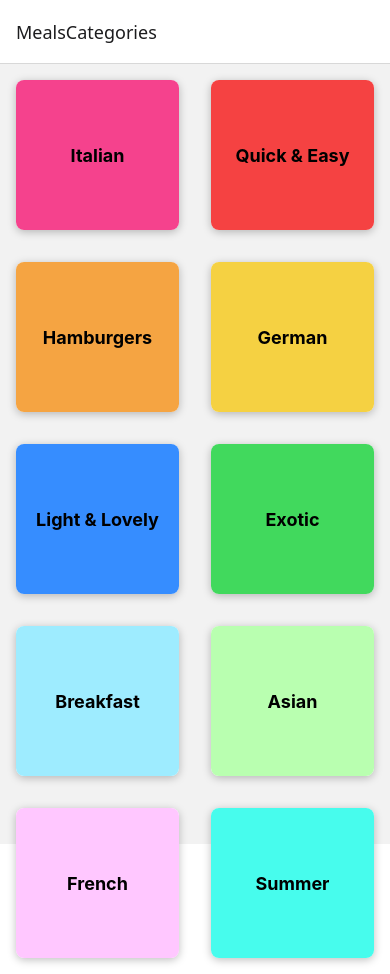
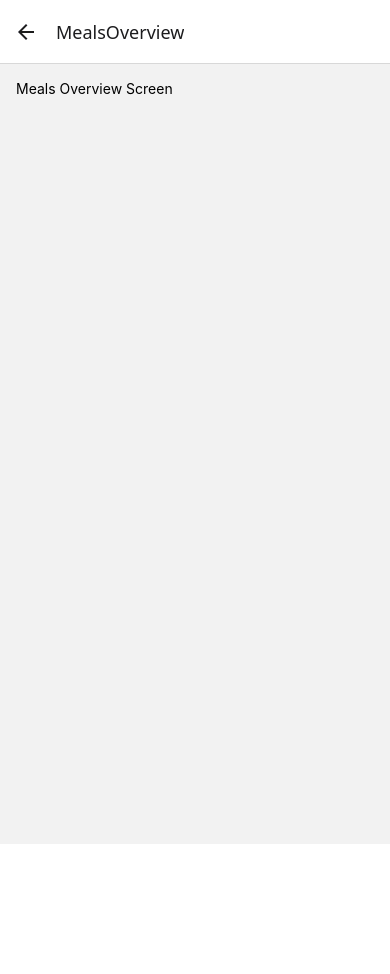
Before and after one commit to Andresfrla/menu-app-RN, a React Native app: screen /MealsOverview in a window 390 px wide. After the commit the page ends 844 px from the top, so only its background shows below. Built offline with nearby package versions, Linux system fonts and the light colour scheme.

Commit message:
create the efirst part of the navigation

```diff
--- a/App.js
+++ b/App.js
@@ -3,6 +3,7 @@
 import { StatusBar } from "expo-status-bar";
 import { NavigationContainer } from "@react-navigation/native";
 import { createNativeStackNavigator } from "@react-navigation/native-stack";
+import MealsOverviewScreen from "./screens/MealsOverviewScreen";
 
 const Stack = createNativeStackNavigator();
 
@@ -12,7 +13,8 @@
       <StatusBar styles="dark" />
       <NavigationContainer>
         <Stack.Navigator>
-          <Stack.Screen name="MealsCategories" component={CategoryScreen}/>
+          <Stack.Screen name="MealsCategories" component={CategoryScreen} />
+          <Stack.Screen name="MealsOverview" component={MealsOverviewScreen} />
         </Stack.Navigator>
       </NavigationContainer>
     </>
--- a/components/CategoryGridTile.js
+++ b/components/CategoryGridTile.js
@@ -1,6 +1,6 @@
 import { Pressable, StyleSheet, Text, View, Platform } from "react-native";
 
-function CategoryGridTile({ title, color }) {
+function CategoryGridTile({ title, color, onPress }) {
   return (
     <View style={styles.gridItem}>
       <Pressable
@@ -9,6 +9,7 @@
           styles.button,
           pressed ? styles.buttonPressed : null,
         ]}
+        onPress={onPress}
       >
         <View style={[styles.innerContainer, { backgroundColor: color }]}>
           <Text style={styles.title}>{title}</Text>
--- a/screens/CategoryScreen.js
+++ b/screens/CategoryScreen.js
@@ -2,13 +2,22 @@
 import { CATEGORIES } from "../data/dummy-data";
 import CategoryGridTile from "../components/CategoryGridTile";
 
-function renderCategoryItem(itemData) {
-  return (
-    <CategoryGridTile title={itemData.item.title} color={itemData.item.color} />
-  );
-}
 
-function CategoryScreen() {
+
+function CategoryScreen({navigation}) {
+
+  function renderCategoryItem(itemData) {
+    function pressHandler() {
+      navigation.navigate("MealsOverview", {
+        categoryId: itemData.item.id,
+      });
+    }
+
+    return (
+      <CategoryGridTile title={itemData.item.title} color={itemData.item.color} onPress={pressHandler}/>
+    );
+  }
+
   return (
     <View>
       <FlatList
--- /dev/null
+++ b/screens/MealsOverviewScreen.js
@@ -0,0 +1,19 @@
+import { Text, View, StyleSheet } from "react-native";
+import { MEALS } from "../data/dummy-data";
+
+function MealsOverviewScreen() {
+  return (
+    <View style={styles.container}>
+      <Text>Meals Overview Screen</Text>
+    </View>
+  );
+}
+
+const styles = StyleSheet.create({
+    container: {
+        flex: 1,
+        padding: 16,
+    }
+});
+
+export default MealsOverviewScreen;
```
